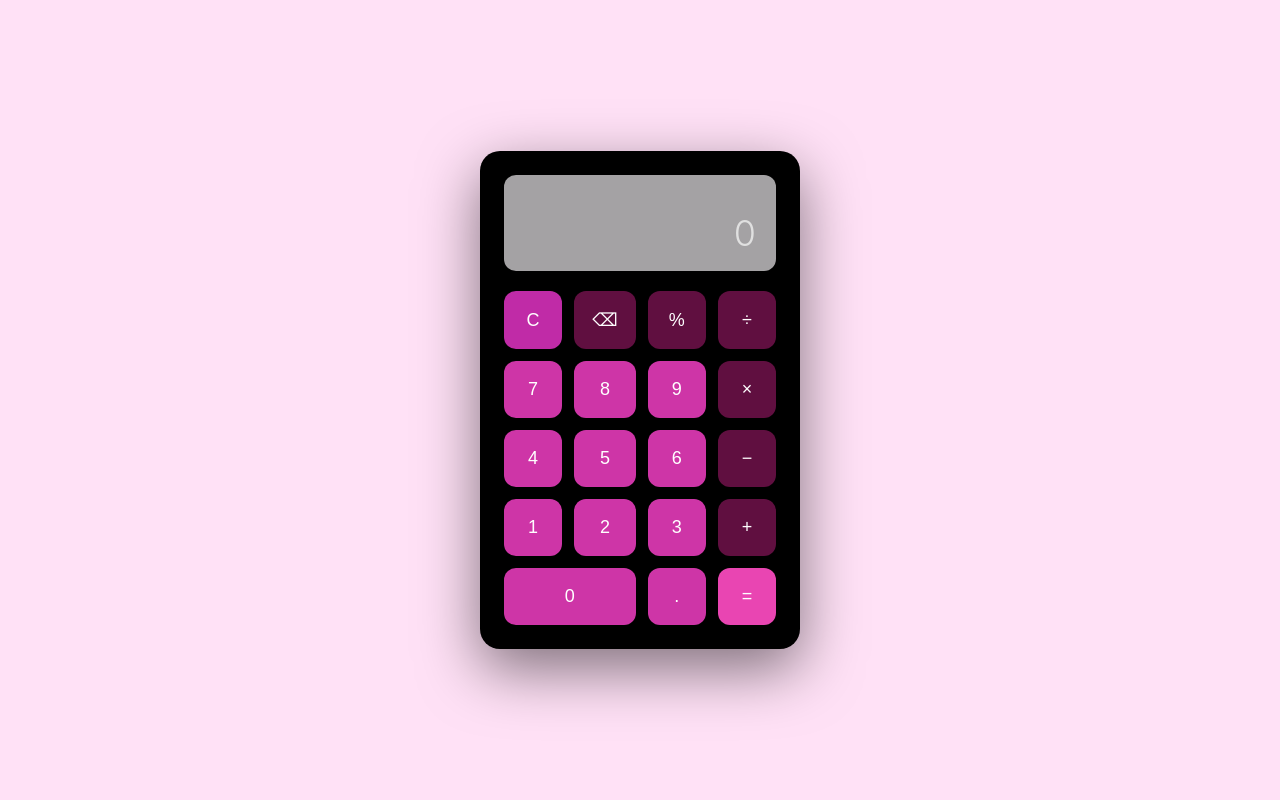
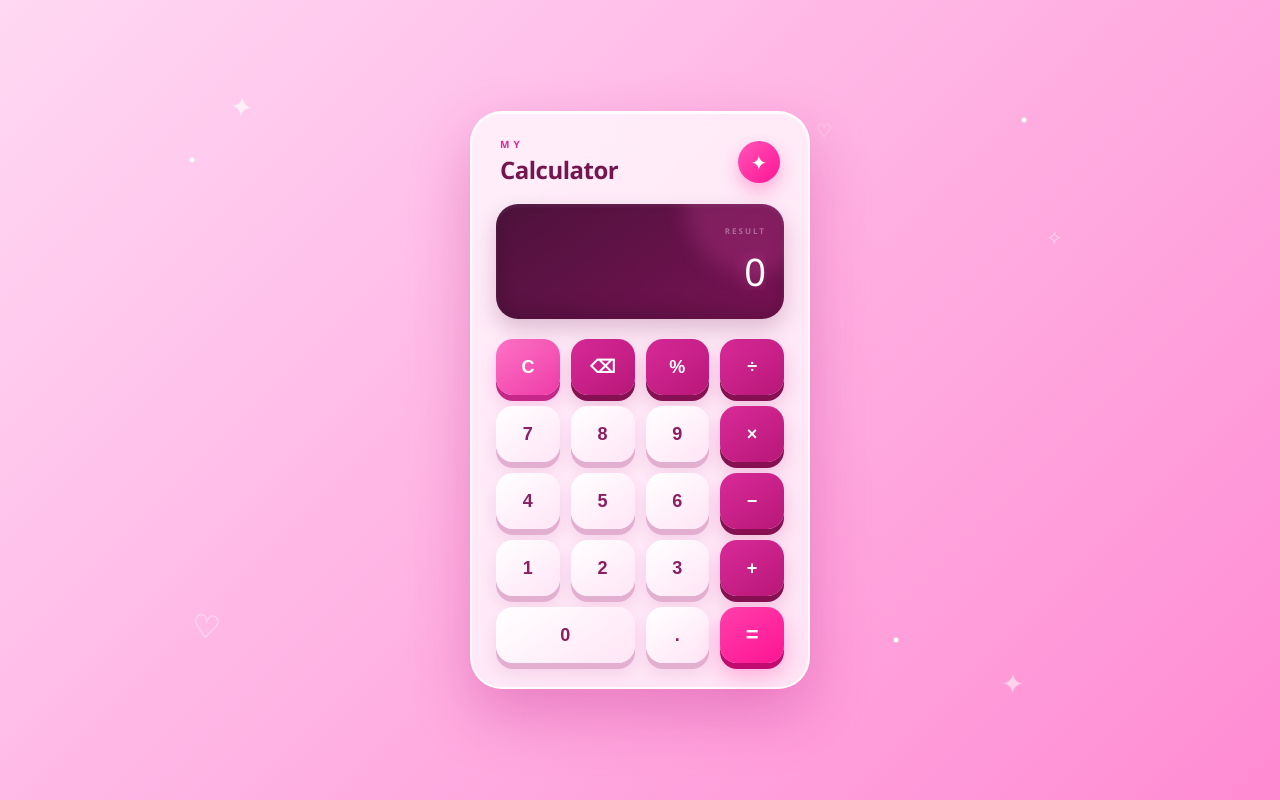
Before and after one commit to NicoleOG12/Calculadora-Pipeline, a website: page main.html in a window 1280 px wide. Drawn offline with Linux system fonts and the light colour scheme.

Commit message:
feat: aprimora layout

```diff
--- a/main.html
+++ b/main.html
@@ -6,10 +6,32 @@
     <title>Calculadora</title>
     <link rel="stylesheet" href="style.css" />
   </head>
+
   <body>
+    <div class="background">
+      <span class="sparkle sparkle-1">✦</span>
+      <span class="sparkle sparkle-2">✧</span>
+      <span class="sparkle sparkle-3">♡</span>
+      <span class="sparkle sparkle-4">✦</span>
+      <span class="sparkle sparkle-5">♡</span>
+    </div>
+
     <div class="calculator">
+      <div class="calculator-header">
+        <div>
+          <span class="subtitle">MY</span>
+          <h1>Calculator</h1>
+        </div>
+
+        <span class="header-sparkle">✦</span>
+      </div>
+
       <div class="display">
-        <span id="expression"></span>
+        <div class="display-top">
+          <span id="expression"></span>
+          <span class="display-label">RESULT</span>
+        </div>
+
         <span id="result">0</span>
       </div>
 
--- a/style.css
+++ b/style.css
@@ -5,100 +5,346 @@
 }
 
 body {
+  min-height: 100vh;
   display: flex;
   justify-content: center;
   align-items: center;
-  min-height: 100vh;
-  background-color: #ffe1f6;
-  font-family: -apple-system, "Segoe UI", system-ui, sans-serif;
+  padding: 24px;
+  overflow: hidden;
+  font-family: "Segoe UI", system-ui, sans-serif;
+  background:
+    radial-gradient(circle at 15% 20%, #ffffff 0 2px, transparent 3px),
+    radial-gradient(circle at 80% 15%, #ffffff 0 2px, transparent 3px),
+    radial-gradient(circle at 70% 80%, #ffffff 0 2px, transparent 3px),
+    linear-gradient(135deg, #ffd8f3, #ffb5e5 45%, #ff8bd2);
+}
+
+.background {
+  position: fixed;
+  inset: 0;
+  pointer-events: none;
+}
+
+.sparkle {
+  position: absolute;
+  color: rgba(255, 255, 255, 0.85);
+  font-size: 28px;
+  animation: float 4s ease-in-out infinite;
+}
+
+.sparkle-1 {
+  top: 12%;
+  left: 18%;
+}
+
+.sparkle-2 {
+  top: 28%;
+  right: 17%;
+  font-size: 20px;
+  animation-delay: 1s;
+}
+
+.sparkle-3 {
+  bottom: 18%;
+  left: 15%;
+  font-size: 32px;
+  animation-delay: 2s;
+}
+
+.sparkle-4 {
+  bottom: 12%;
+  right: 20%;
+  animation-delay: 0.5s;
+}
+
+.sparkle-5 {
+  top: 15%;
+  right: 35%;
+  font-size: 18px;
+  animation-delay: 1.5s;
+}
+
+@keyframes float {
+  0%,
+  100% {
+    transform: translateY(0) rotate(0);
+    opacity: 0.6;
+  }
+
+  50% {
+    transform: translateY(-18px) rotate(12deg);
+    opacity: 1;
+  }
 }
 
 .calculator {
-  background-color: #000000;
-  border-radius: 20px;
+  position: relative;
+  width: 340px;
   padding: 24px;
-  width: 320px;
-  box-shadow: 0 20px 60px rgba(0, 0, 0, 0.5);
+  border: 2px solid rgba(255, 255, 255, 0.8);
+  border-radius: 32px;
+  background: rgba(255, 255, 255, 0.72);
+  box-shadow:
+    0 25px 60px rgba(183, 25, 125, 0.3),
+    inset 0 1px 0 rgba(255, 255, 255, 0.9);
+  backdrop-filter: blur(20px);
+  animation: appear 0.7s ease;
+}
+
+@keyframes appear {
+  from {
+    opacity: 0;
+    transform: translateY(25px) scale(0.95);
+  }
+
+  to {
+    opacity: 1;
+    transform: translateY(0) scale(1);
+  }
+}
+
+.calculator-header {
+  display: flex;
+  justify-content: space-between;
+  align-items: center;
+  margin-bottom: 18px;
+  padding: 0 4px;
+}
+
+.subtitle {
+  display: block;
+  margin-bottom: 2px;
+  color: #d72a91;
+  font-size: 10px;
+  font-weight: 700;
+  letter-spacing: 4px;
+}
+
+.calculator-header h1 {
+  color: #74154f;
+  font-size: 24px;
+  font-weight: 700;
+  letter-spacing: -0.5px;
+}
+
+.header-sparkle {
+  display: flex;
+  justify-content: center;
+  align-items: center;
+  width: 42px;
+  height: 42px;
+  border-radius: 50%;
+  color: #ffffff;
+  font-size: 20px;
+  background: linear-gradient(135deg, #ff54b8, #ff1493);
+  box-shadow: 0 8px 18px rgba(255, 20, 147, 0.3);
+  animation: sparkleRotate 2.5s ease-in-out infinite;
+}
+
+@keyframes sparkleRotate {
+  0%,
+  100% {
+    transform: rotate(0) scale(1);
+  }
+
+  50% {
+    transform: rotate(10deg) scale(1.08);
+  }
 }
 
 .display {
-  background-color: #a4a2a4;
-  border-radius: 12px;
-  padding: 16px 20px;
+  position: relative;
+  min-height: 115px;
   margin-bottom: 20px;
-  text-align: right;
-  min-height: 90px;
+  padding: 16px 18px;
+  overflow: hidden;
+  border-radius: 22px;
+  background: linear-gradient(145deg, #4d123c, #791254);
+  box-shadow:
+    inset 0 2px 4px rgba(255, 255, 255, 0.08),
+    inset 0 -8px 18px rgba(0, 0, 0, 0.18),
+    0 10px 22px rgba(104, 14, 72, 0.22);
+}
+
+.display::before {
+  content: "";
+  position: absolute;
+  top: -70px;
+  right: -40px;
+  width: 140px;
+  height: 140px;
+  border-radius: 50%;
+  background: rgba(255, 91, 196, 0.18);
+  filter: blur(10px);
+}
+
+.display-top {
+  position: relative;
+  z-index: 1;
   display: flex;
-  flex-direction: column;
   justify-content: space-between;
+  align-items: center;
+  min-height: 20px;
 }
 
 #expression {
-  color: #e939b7;
-  font-size: 14px;
-  min-height: 20px;
-  word-break: break-all;
+  max-width: 220px;
+  overflow: hidden;
+  color: #ff9cdc;
+  font-size: 13px;
+  font-weight: 600;
+  text-overflow: ellipsis;
+  white-space: nowrap;
+}
+
+.display-label {
+  color: rgba(255, 255, 255, 0.35);
+  font-size: 8px;
+  font-weight: 700;
+  letter-spacing: 2px;
 }
 
 #result {
-  color: #e0e0e0;
-  font-size: 36px;
-  font-weight: 300;
-  word-break: break-all;
+  position: relative;
+  z-index: 1;
+  display: block;
+  margin-top: 12px;
+  overflow: hidden;
+  color: #ffffff;
+  font-size: 38px;
+  font-weight: 500;
+  line-height: 1;
+  text-align: right;
+  text-overflow: ellipsis;
+  white-space: nowrap;
+  text-shadow: 0 0 18px rgba(255, 105, 202, 0.45);
 }
 
 .buttons {
   display: grid;
   grid-template-columns: repeat(4, 1fr);
-  gap: 12px;
+  gap: 11px;
 }
 
 .btn {
-  background-color: #ce35a7;
-  color: #ffffff;
+  height: 56px;
   border: none;
-  border-radius: 12px;
-  padding: 18px;
+  border-radius: 17px;
+  color: #8b1e62;
   font-size: 18px;
+  font-weight: 700;
   cursor: pointer;
-  transition: background-color 0.15s ease;
+  background: linear-gradient(145deg, #ffffff, #ffe5f6);
+  box-shadow:
+    0 6px 0 #e3afd0,
+    0 10px 16px rgba(174, 35, 130, 0.12);
+  transition:
+    transform 0.12s ease,
+    box-shadow 0.12s ease,
+    filter 0.12s ease;
 }
 
 .btn:hover {
-  background-color: #4e2a46;
+  filter: brightness(1.03);
+  transform: translateY(-2px);
+  box-shadow:
+    0 8px 0 #e3afd0,
+    0 14px 20px rgba(174, 35, 130, 0.17);
 }
 
 .btn:active {
-  background-color: #5e3a55;
+  transform: translateY(4px);
+  box-shadow:
+    0 2px 0 #e3afd0,
+    0 5px 10px rgba(174, 35, 130, 0.1);
 }
 
 .btn-operator {
-  background-color: #600f40;
-  color: #fefefe;
+  color: #ffffff;
+  background: linear-gradient(145deg, #d92a98, #b81778);
+  box-shadow:
+    0 6px 0 #861052,
+    0 10px 18px rgba(182, 23, 120, 0.22);
 }
 
 .btn-operator:hover {
-  background-color: #7a1a70;
+  box-shadow:
+    0 8px 0 #861052,
+    0 14px 22px rgba(182, 23, 120, 0.28);
 }
 
 .btn-clear {
-  background-color: #c02ba7;
-  color: #fff;
+  color: #ffffff;
+  background: linear-gradient(145deg, #ff73c6, #ed3ca8);
+  box-shadow:
+    0 6px 0 #c62889,
+    0 10px 18px rgba(238, 62, 170, 0.23);
 }
 
 .btn-clear:hover {
-  background-color: #e73cd9;
+  filter: brightness(1.08);
 }
 
 .btn-equals {
-  background-color: #e945b2;
-  color: #fff;
+  color: #ffffff;
+  font-size: 22px;
+  background: linear-gradient(145deg, #ff3fab, #ff1493);
+  box-shadow:
+    0 6px 0 #c20b70,
+    0 12px 22px rgba(255, 20, 147, 0.3);
 }
 
 .btn-equals:hover {
-  background-color: #ff6be6;
+  filter: brightness(1.08);
+  box-shadow:
+    0 8px 0 #c20b70,
+    0 16px 26px rgba(255, 20, 147, 0.36);
 }
 
 .btn-zero {
   grid-column: span 2;
 }
+
+.footer {
+  display: flex;
+  justify-content: center;
+  align-items: center;
+  gap: 5px;
+  margin-top: 17px;
+  color: #b34a8c;
+  font-size: 10px;
+  font-weight: 600;
+}
+
+.heart {
+  color: #ff1493;
+  font-size: 13px;
+  animation: heartbeat 1.4s ease-in-out infinite;
+}
+
+@keyframes heartbeat {
+  0%,
+  100% {
+    transform: scale(1);
+  }
+
+  50% {
+    transform: scale(1.25);
+  }
+}
+
+@media (max-width: 450px) {
+  body {
+    padding: 15px;
+  }
+
+  .calculator {
+    width: 100%;
+    max-width: 340px;
+    padding: 20px;
+  }
+
+  .btn {
+    height: 54px;
+  }
+}
```
